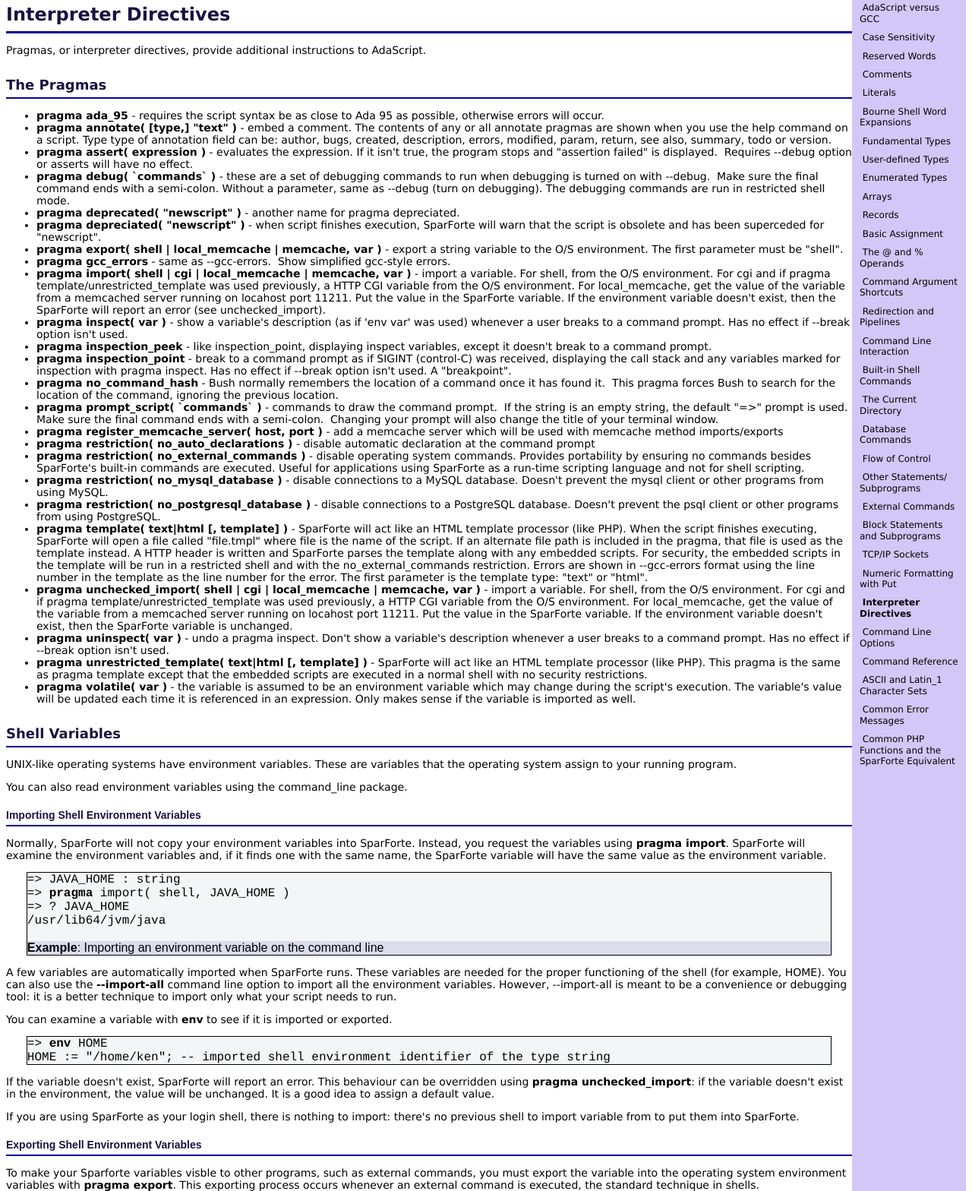
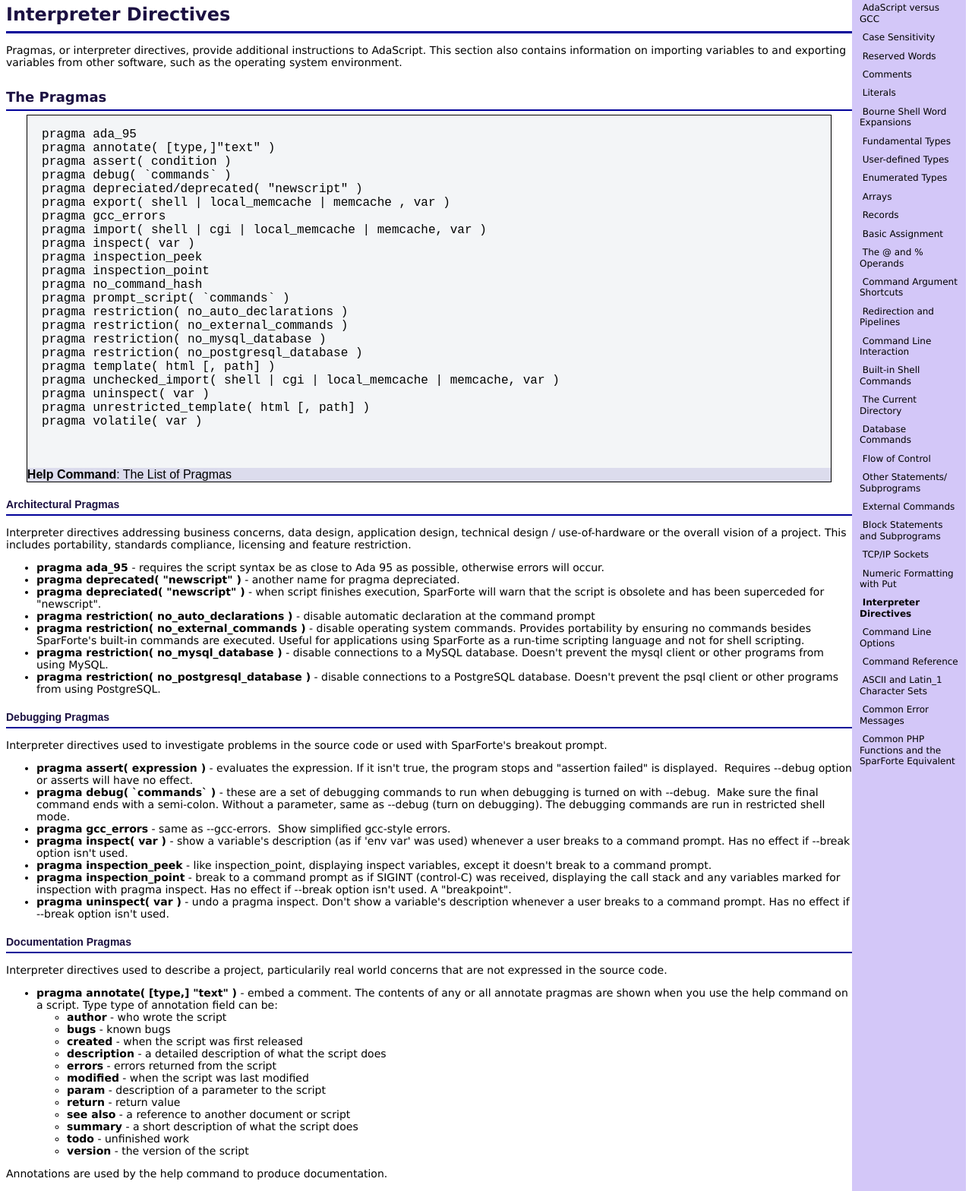
Before and after one commit to kburtch/SparForte, a plain HTML site: page doc/ref_pragmas.html in a window 1280 px wide. Shown: the part 110-1678 px from the top of the page at 76% size. Drawn offline with Linux system fonts and the light colour scheme.

Commit message:
pragma docs cleanup: reference manual and help command

```diff
--- a/doc/ref_pragmas.html
+++ b/doc/ref_pragmas.html
@@ -41,79 +41,62 @@
 <h2><a name="3.26"></a>Interpreter Directives</font></h2>
 
 <p>Pragmas, or interpreter directives, provide additional instructions to
-AdaScript.</p>
+AdaScript.  This section also contains information on importing variables to
+and exporting variables from other software, such as the operating system
+environment.</p>
 
 <h3>The Pragmas</h3>
 
+        <center>
+        <div class="code">
+<pre>
+  pragma ada_95
+  pragma annotate( [type,]"text" )
+  pragma assert( condition )
+  pragma debug( `commands` )
+  pragma depreciated/deprecated( "newscript" )
+  pragma export( shell | local_memcache | memcache , var )
+  pragma gcc_errors
+  pragma import( shell | cgi | local_memcache | memcache, var )
+  pragma inspect( var )
+  pragma inspection_peek
+  pragma inspection_point
+  pragma no_command_hash
+  pragma prompt_script( `commands` )
+  pragma restriction( no_auto_declarations )
+  pragma restriction( no_external_commands )
+  pragma restriction( no_mysql_database )
+  pragma restriction( no_postgresql_database )
+  pragma template( html [, path] )
+  pragma unchecked_import( shell | cgi | local_memcache | memcache, var )
+  pragma uninspect( var )
+  pragma unrestricted_template( html [, path] )
+  pragma volatile( var )
+</pre>
+                <br>&nbsp;<br>
+        <div class="code_caption">
+                <b>Help Command</b>: The List of Pragmas</span>
+        </div>
+        </div>
+	</center>
+
+<h4>Architectural Pragmas</h4>
+
+<p>Interpreter directives addressing business concerns, data design,
+application design, technical design / use-of-hardware or the overall
+vision of a project.  This includes portability, standards compliance,
+licensing and feature restriction.</p>
+
 <ul>
   <li> <b>pragma ada_95 </b>- requires the script syntax be as close
-to
-Ada 95
-as possible, otherwise errors will occur.</li>
-  <li> <b>pragma annotate( [type,] "text" )</b> - embed a comment. The
-contents of any or all annotate pragmas are shown when you use the help
-command on a script.  Type type of annotation field can be: author, bugs,
-created, description, errors, modified, param, return,
-see also, summary, todo or version.</li>
-  <li> <b>pragma assert( expression )</b> - evaluates the expression.
-If
-it isn't
-true, the program stops and "assertion failed" is displayed.&nbsp;
-
-Requires
---debug option or asserts will have no effect.</li>
-  <li> <b>pragma debug( `commands` )</b> - these are a set of
-debugging commands to run when debugging
-is turned on with --debug.&nbsp; Make sure the final command ends with
-a semi-colon.  Without a parameter, same as --debug (turn on debugging).
-The debugging commands are run in restricted shell mode.</li>
+  to Ada 95 as possible, otherwise errors will occur.</li>
   <li><b>pragma deprecated( "newscript" )</b>
 - another name for pragma depreciated.<br>
   </li>
-
   <li> <b>pragma depreciated( "newscript" )</b> - when script finishes
 execution,
 SparForte will warn that the script is obsolete and has been superceded for
 "newscript".</li>
-  <li> <b>pragma export( shell | local_memcache | memcache, var )</b> - export a string variable
-to the O/S environment. The first parameter must be "shell".</li>
-  <li><span style="font-weight: bold;">pragma gcc_errors</span> - same
-as --gcc-errors.&nbsp; Show simplified gcc-style errors.<br>
-  </li>
-  <li> <b>pragma import( shell | cgi | local_memcache | memcache, var )</b> -
-import a variable.  For shell, from the O/S environment.  For cgi
-and if pragma template/unrestricted_template was used previously,
-a HTTP CGI variable from the O/S environment.  For local_memcache,
-get the value of the variable from a memcached server running on
-locahost port 11211.  Put the value in the SparForte variable.
-If the environment variable doesn't exist, then
-the SparForte will report an error (see unchecked_import).</li>
-  <li> <b>pragma inspect( var )</b> - show a variable's description
-(as if
-'env var' was used) whenever a user breaks to a command prompt. Has no
-effect if --break option isn't used.</li>
-  <li> <b>pragma inspection_peek</b> - like inspection_point, displaying
-inspect variables, except it doesn't break to a command prompt.</li>
-  <li> <b>pragma inspection_point</b> - break to a command prompt as if
-SIGINT (control-C) was received, displaying the call stack and any
-variables marked for inspection with pragma inspect. Has no effect if
---break option isn't used. A "breakpoint".</li>
-  <li><span style="font-weight: bold;">pragma no_command_hash</span> -
-Bush normally remembers the location of a command once it has found
-it.&nbsp; This pragma forces Bush to search for the location of the
-command, ignoring the previous location.<br>
-  </li>
-  <li> <b>pragma prompt_script( `commands` )</b> - commands to draw
-the
-command
-prompt.&nbsp; If the string is an empty string, the default "=&gt;"
-prompt
-is used.&nbsp; Make sure the final command ends with a
-semi-colon.&nbsp; Changing your prompt will also change the title of
-your terminal window.<br>
-  </li>
-  <li> <b>pragma register_memcache_server( host, port )</b> - add a
-memcache server which will be used with memcache method imports/exports</li>
   <li> <b>pragma restriction( no_auto_declarations )</b> - disable
 automatic declaration
 at the command prompt</li>
@@ -129,6 +112,92 @@ other programs from using MySQL.</li>
   <li> <b>pragma restriction( no_postgresql_database )</b> - disable
 connections to a PostgreSQL database.  Doesn't prevent the psql client or
 other programs from using PostgreSQL.</li>
+</ul>
+
+<h4>Debugging Pragmas</h4>
+
+<p>Interpreter directives used to investigate problems in the source
+code or used with SparForte's breakout prompt.</p>
+
+<ul>
+  <li> <b>pragma assert( expression )</b> - evaluates the expression.
+If it isn't true, the program stops and "assertion failed" is displayed.&nbsp;
+Requires --debug option or asserts will have no effect.</li>
+  <li> <b>pragma debug( `commands` )</b> - these are a set of
+debugging commands to run when debugging
+is turned on with --debug.&nbsp; Make sure the final command ends with
+a semi-colon.  Without a parameter, same as --debug (turn on debugging).
+The debugging commands are run in restricted shell mode.</li>
+  <li><span style="font-weight: bold;">pragma gcc_errors</span> - same
+as --gcc-errors.&nbsp; Show simplified gcc-style errors.<br>
+  </li>
+  <li> <b>pragma inspect( var )</b> - show a variable's description
+(as if
+'env var' was used) whenever a user breaks to a command prompt. Has no
+effect if --break option isn't used.</li>
+  <li> <b>pragma inspection_peek</b> - like inspection_point, displaying
+inspect variables, except it doesn't break to a command prompt.</li>
+  <li> <b>pragma inspection_point</b> - break to a command prompt as if
+SIGINT (control-C) was received, displaying the call stack and any
+variables marked for inspection with pragma inspect. Has no effect if
+--break option isn't used. A "breakpoint".</li>
+  <li> <b>pragma uninspect( var )</b> - undo a pragma inspect. Don't
+show
+a
+variable's description whenever a user breaks to a command prompt. Has
+no
+effect if --break option isn't used.</li>
+  </li>
+</ul>
+
+<h4>Documentation Pragmas</h4>
+
+<p>Interpreter directives used to describe a project, particularily real
+world concerns that are not expressed in the source code.</p>
+
+<ul>
+  <li> <b>pragma annotate( [type,] "text" )</b> - embed a comment. The
+contents of any or all annotate pragmas are shown when you use the help
+command on a script.  Type type of annotation field can be:
+<ul>
+<li><b>author</b> - who wrote the script</li>
+<li><b>bugs</b> - known bugs</li>
+<li><b>created</b> - when the script was first released</li>
+<li><b>description</b> - a detailed description of what the script does</li>
+<li><b>errors</b> - errors returned from the script</li>
+<li><b>modified</b> - when the script was last modified</li>
+<li><b>param</b> - description of a parameter to the script</li>
+<li><b>return</b> - return value</li>
+<li><b>see also</b> - a reference to another document or script</li>
+<li><b>summary</b> - a short description of what the script does</li>
+<li><b>todo</b> - unfinished work</li>
+<li><b>version</b> - the version of the script</li>
+</ul></li>
+</ul>
+<p>Annotations are used by the help command to produce documentation.</p>
+
+<h4>Interfacing Pragmas</h4>
+
+<p>Interpreter directives that affect SparForte's environment or how it
+interacts with other software.</p>
+
+<ul>
+  <li> <b>pragma export( shell | local_memcache | memcache, var )</b> - export a string variable
+to the O/S environment. The first parameter must be "shell".</li>
+  <li> <b>pragma import( shell | cgi | local_memcache | memcache, var )</b> -
+import a variable.  For shell, from the O/S environment.  For cgi
+and if pragma template/unrestricted_template was used previously,
+a HTTP CGI variable from the O/S environment.  For local_memcache,
+get the value of the variable from a memcached server running on
+locahost port 11211.  Put the value in the SparForte variable.
+If the environment variable doesn't exist, then
+the SparForte will report an error (see unchecked_import).</li>
+  <li><span style="font-weight: bold;">pragma no_command_hash</span> -
+Bush normally remembers the location of a command once it has found
+it.&nbsp; This pragma forces Bush to search for the location of the
+command, ignoring the previous location.<br>
+  <li> <b>pragma register_memcache_server( host, port )</b> - add a
+memcache server which will be used with memcache method imports/exports</li>
   <li> <b>pragma template( text|html [, template] )</b> - SparForte will
 act
 like an HTML
@@ -144,7 +213,6 @@ no_external_commands restriction. Errors are shown in --gcc-errors
 format
 using the line number in the template as the line number for the error.
 The first parameter is the template type: "text" or "html".</li>
-
   <li> <b>pragma unchecked_import( shell | cgi | local_memcache | memcache, var )</b> -
 import a variable.  For shell, from the O/S environment.  For cgi
 and if pragma template/unrestricted_template was used previously,
@@ -153,25 +221,32 @@ get the value of the variable from a memcached server running on
 locahost port 11211.  Put the value in the SparForte variable.
 If the environment variable doesn't exist, then
 the SparForte variable is unchanged.</li>
-  <li> <b>pragma uninspect( var )</b> - undo a pragma inspect. Don't
-show
-a
-variable's description whenever a user breaks to a command prompt. Has
-no
-effect if --break option isn't used.</li>
   <li> <b>pragma unrestricted_template( text|html [, template] )</b> -
 SparForte will act
 like an HTML template processor (like PHP). This pragma is the same as
 pragma template except that the embedded scripts are executed in a
 normal
 shell with no security restrictions.</li>
-
   <li> <b>pragma volatile( var )</b> - the variable is assumed to be
 an
 environment
 variable which may change during the script's execution. The variable's
 value will be updated each time it is referenced in an expression. Only
 makes sense if the variable is imported as well.</li>
+</ul>
+
+<h4>Miscellaneous Pragmas</h4>
+
+<p>Interpreter directives that don't fit in any other category.</p>
+
+<ul>
+  <li> <b>pragma prompt_script( `commands` )</b> - commands to draw
+the command prompt.&nbsp; If the string is an empty string, the default "=&gt;"
+prompt
+is used.&nbsp; Make sure the final command ends with a
+semi-colon.&nbsp; Changing your prompt will also change the title of
+your terminal window.<br>
+  </li>
 </ul>
 
 <h3>Shell Variables</h3>
```
Also changed, not shown: 3 other files.
